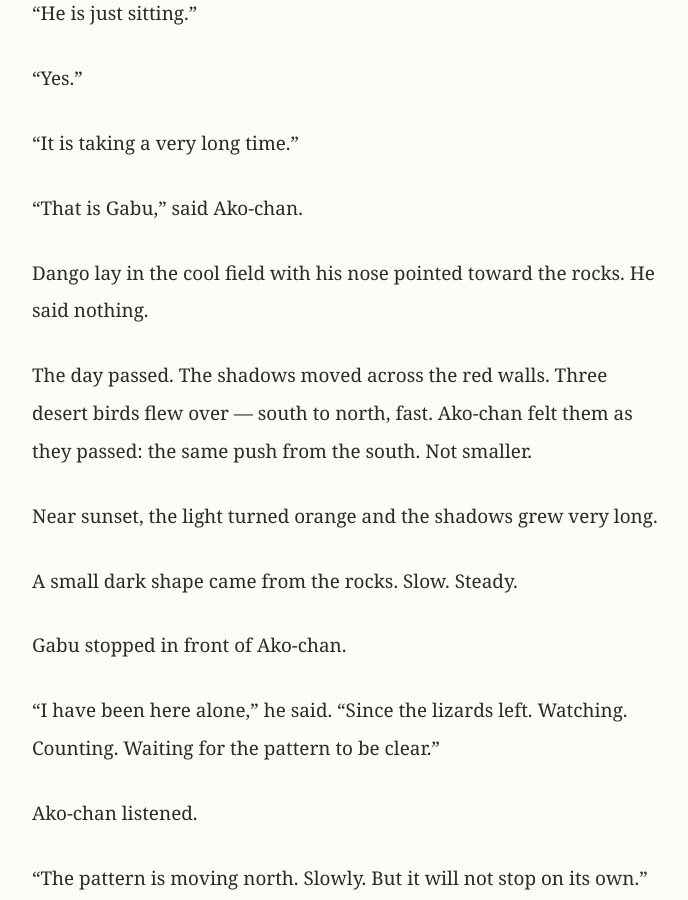
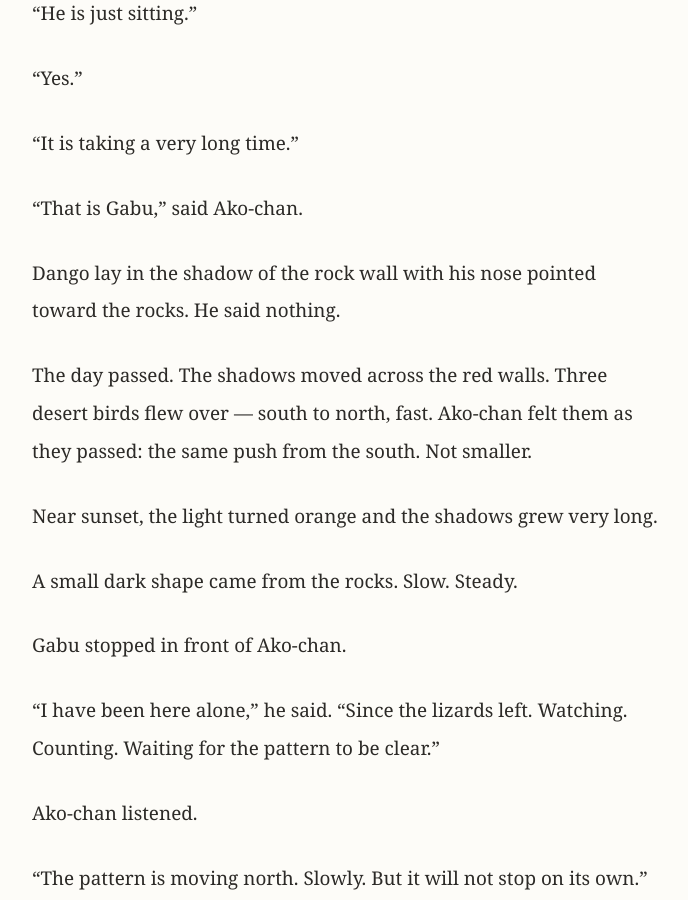
Before and after one commit to morisaki-yuichi/ako-chans-adventure, a Jekyll site: the page built from season1/chapter05/ep039.md, in a window 1280 px wide and 900 px high, scrolled down 578 px. Shown: the whole window, without its empty margins (294-982 px from the left). Built offline with Jekyll 4.4.1, drawn with Linux system fonts in a browser that asks for light colours.

Commit message:
Ep39: remove stale cool field reference, replace with rock wall shadow

```diff
--- a/season1/chapter05/ep039.md
+++ b/season1/chapter05/ep039.md
@@ -28,7 +28,7 @@ Daru moved inside the pod. "He is still there," he said.
 
 "That is Gabu," said Ako-chan.
 
-Dango lay in the cool field with his nose pointed toward the rocks. He said nothing.
+Dango lay in the shadow of the rock wall with his nose pointed toward the rocks. He said nothing.
 
 The day passed. The shadows moved across the red walls. Three desert birds flew over — south to north, fast. Ako-chan felt them as they passed: the same push from the south. Not smaller.
 
```
